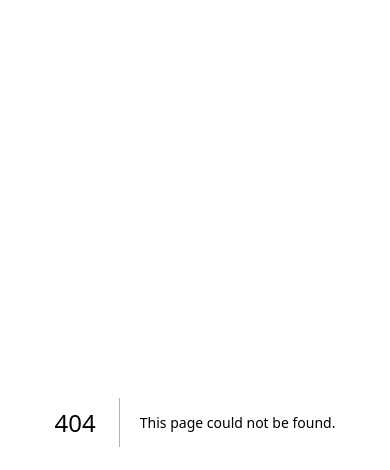
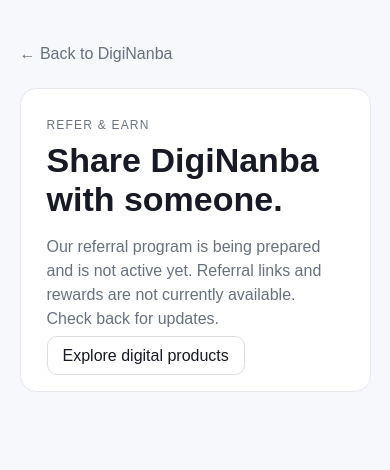
Before and after one commit to agnengineeringselectricals-crypto/diginanba, a Next.js app: page /refer in a window 390 px wide. Before the commit this address had no page. Shown: the top 470 px of the page. Built offline with nearby package versions, Linux system fonts and the light colour scheme.

Commit message:
Refine DigiNanba product-first homepage

```diff
--- a/app/globals.css
+++ b/app/globals.css
@@ -292,3 +292,61 @@
   .ref-language-control select{font-size:10px}
   .ref-marketplace-nav-inner>button:nth-of-type(n+5){display:none}
 }
+
+/* Compact, product-first homepage header and intro. */
+.ref-header{background:#111827;color:#f7f8fb}
+.ref-header-top{grid-template-columns:auto minmax(260px,1fr) auto;grid-template-areas:'brand search actions';min-height:68px;gap:18px;padding-top:9px;padding-bottom:9px}
+.ref-header-top>.ref-logo{grid-area:brand;color:#fff}
+.ref-market-search{grid-area:search;border-color:#e6a43a}
+.ref-market-search>button{background:#f2b84b;color:#172033}
+.ref-market-search>button:hover{background:#ffd071}
+.ref-header-actions{grid-area:actions;gap:8px}
+.ref-header-account,.ref-header-cart{color:#fff;border-color:transparent;white-space:nowrap}
+.ref-header-account{font-size:12px;font-weight:700;padding:8px 7px}
+.ref-header-cart strong{color:#fff}
+.ref-header-account:hover,.ref-header-cart:hover{border-color:#c8cfdd}
+.ref-language-control select{color:#fff}
+.ref-marketplace-nav{background:#202a3b}
+.ref-hero{padding:12px 0 13px;background:#f6f7fa;border-bottom:1px solid #e7e9ef}
+.ref-hero-layout{display:block}
+.ref-hero-content{display:grid;grid-template-columns:auto 1fr;align-items:center;gap:3px 15px}
+.ref-hero-content .ref-eyebrow{grid-column:1/-1;margin:0;font-size:9px;letter-spacing:.09em}
+.ref-hero h1{max-width:none;margin:0;font-size:clamp(17px,2vw,22px);line-height:1.25}
+.ref-hero-content p{margin:0;color:#586174;font-size:12px}
+.ref-explore{padding-top:23px}
+.ref-footer-grid{grid-template-columns:repeat(5,minmax(0,1fr));gap:26px}
+.ref-footer-grid a{overflow-wrap:anywhere}
+@media(max-width:1100px){
+  .ref-header-top{grid-template-columns:minmax(0,1fr) auto;grid-template-areas:'brand actions' 'search search';row-gap:8px}
+  .ref-header-top>.ref-logo{grid-area:brand}
+  .ref-market-search{grid-area:search}
+  .ref-header-actions{grid-area:actions}
+  .ref-location{display:none}
+}
+@media(max-width:700px){
+  .ref-header-top{grid-template-columns:minmax(0,1fr) auto;grid-template-areas:'brand actions' 'search search';gap:6px 7px;padding-top:8px;padding-bottom:8px}
+  .ref-header-actions{gap:3px}
+  .ref-header-account{font-size:10px;padding:6px 3px}
+  .ref-header-cart{padding:5px 3px}
+  .ref-header-cart>span:first-child{font-size:19px}
+  .ref-header-cart strong{font-size:10px}
+  .ref-language-control select{font-size:10px;padding:7px 0}
+  .ref-market-search{height:41px}
+  .ref-market-search select{width:88px}
+  .ref-marketplace-nav-inner{overflow-x:auto;overflow-y:hidden;scrollbar-width:none;justify-content:flex-start}
+  .ref-marketplace-nav-inner::-webkit-scrollbar{display:none}
+  .ref-marketplace-nav-inner>button:nth-of-type(n+6){display:inline-flex}
+  .ref-marketplace-nav-inner>button:nth-of-type(5){display:inline-flex}
+  .ref-hero{padding:11px 0 12px}
+  .ref-hero-content{grid-template-columns:1fr;gap:3px}
+  .ref-hero-content .ref-eyebrow{grid-column:auto}
+  .ref-hero h1{font-size:17px}
+  .ref-hero-content p{font-size:11px}
+  .ref-footer-grid{grid-template-columns:repeat(2,minmax(0,1fr));gap:22px 16px}
+}
+@media(max-width:390px){
+  .ref-header-top>.ref-logo{font-size:18px}
+  .ref-header-account{font-size:9px}
+  .ref-header-cart strong{font-size:9px}
+  .ref-language-control select{font-size:9px}
+}
--- /dev/null
+++ b/app/refer/page.tsx
@@ -0,0 +1,18 @@
+import Link from 'next/link';
+
+export const metadata = {
+  title: 'Refer & Earn | DigiNanba',
+  description: 'Updates about DigiNanba’s upcoming referral program.',
+};
+
+export default function ReferPage() {
+  return <main className="wrap help-page">
+    <Link href="/" className="muted">← Back to DigiNanba</Link>
+    <div className="panel help-panel">
+      <span className="eyebrow">REFER &amp; EARN</span>
+      <h1>Share DigiNanba with someone.</h1>
+      <p className="muted">Our referral program is being prepared and is not active yet. Referral links and rewards are not currently available. Check back for updates.</p>
+      <Link className="btn" href="/explore">Explore digital products</Link>
+    </div>
+  </main>;
+}
```
Also changed, not shown: app/HomePageClient.tsx (+23 -10 lines).
